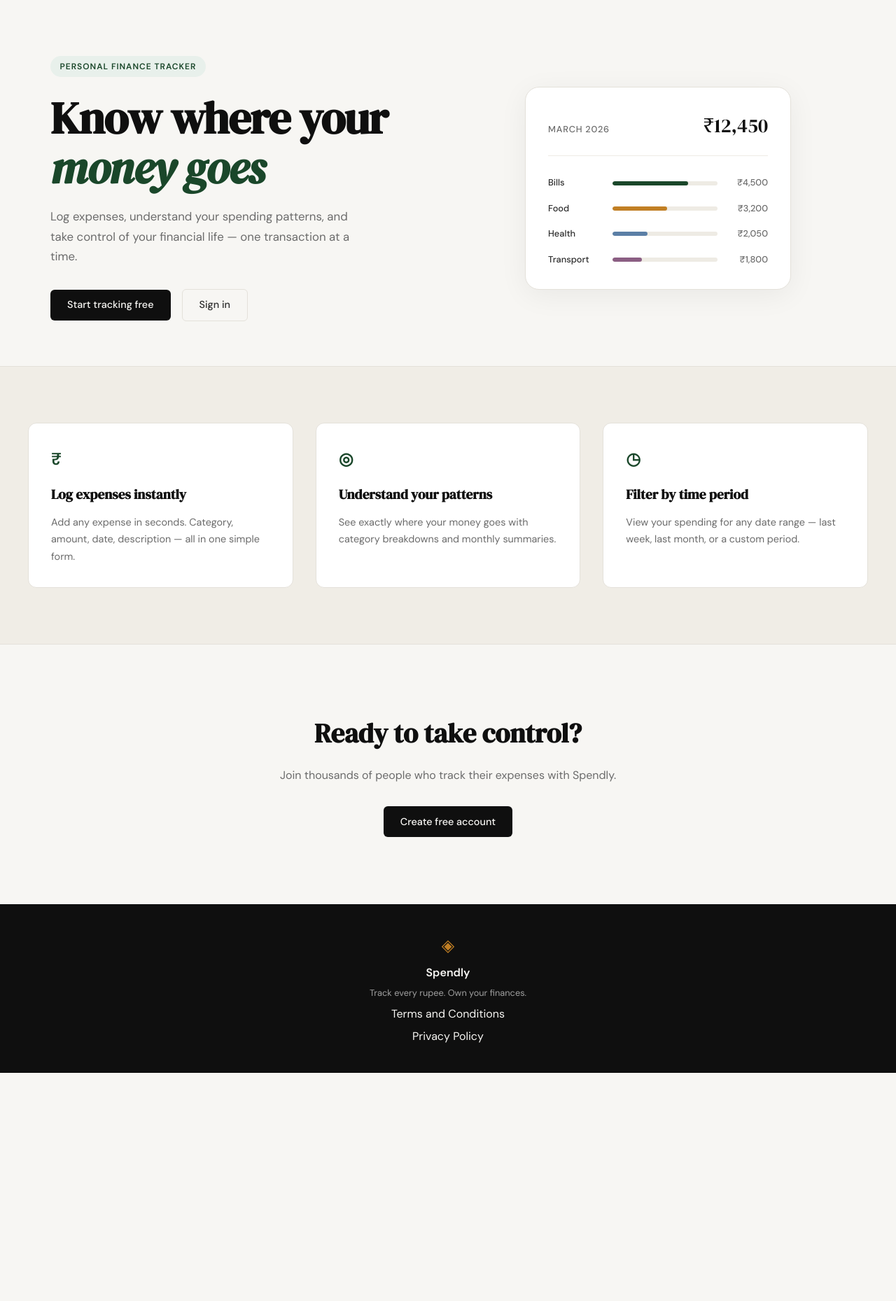
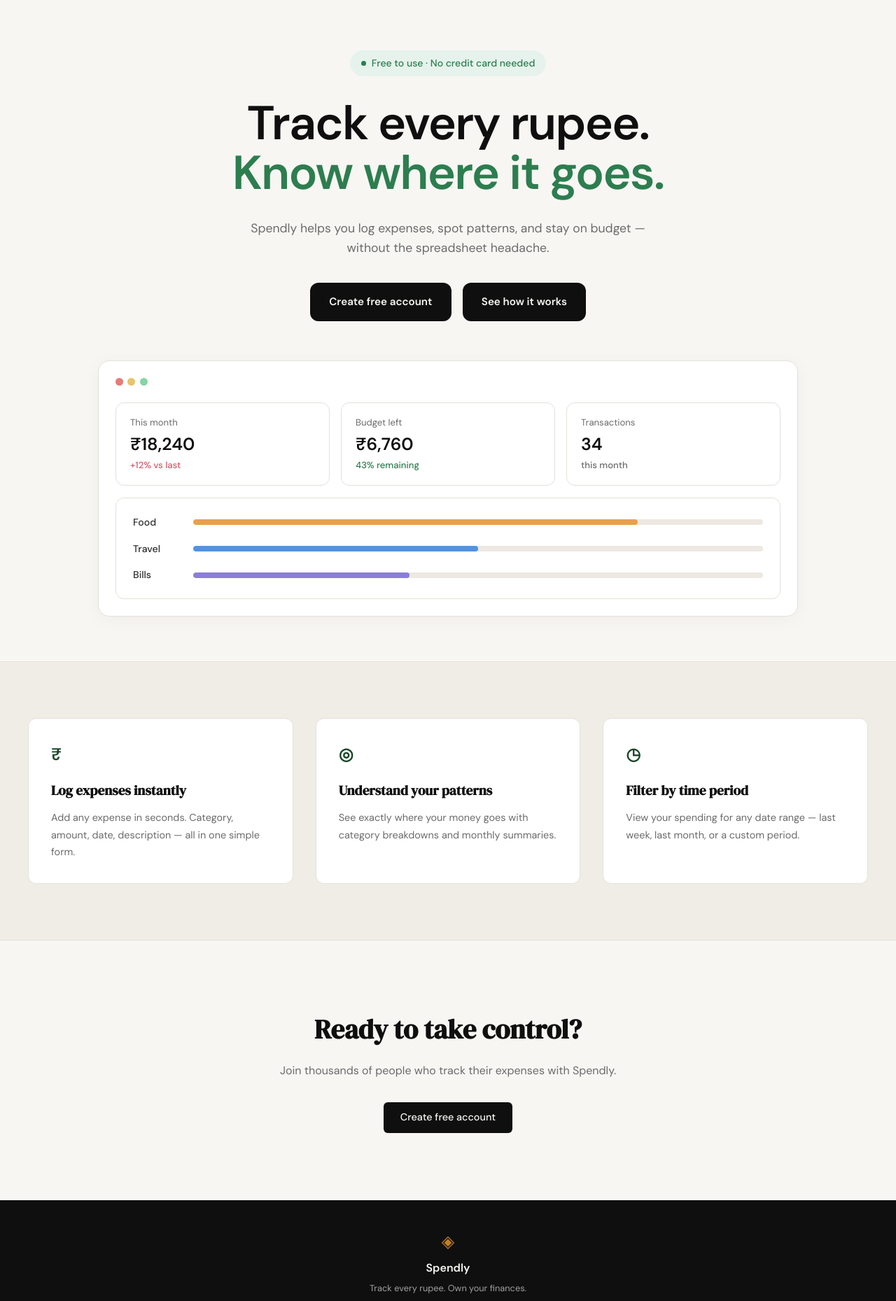
Before and after one commit to utkodex/spendly, a Flask app: page / in a window 1280 px wide. Shown: the part 61-1920 px from the top of the page at 70% size. Before the commit the page ends 1594 px from the top, so only its background shows below. Run offline with Flask 3, Linux system fonts and the light colour scheme.

Commit message:
landing: redesign hero section to match mockup

```diff
--- a/file.txt
+++ b/file.txt
@@ -39,7 +39,7 @@ Match the style of terms.html.
 footer link href from "#" to "/privacy".
 4. Make sure the appearance looks like the website's theme
 
-git commit -m "landing: add privacy policy page and route”
+git commit -m "landing: add privacy policy page and route"
 
 I've attached a screenshot of the updated Spendly hero section design.
 
--- /dev/null
+++ b/static/css/landing.css
@@ -0,0 +1,204 @@
+/* ------------------------------------------------------------------ */
+/* Hero — landing page                                                  */
+/* Overrides the generic .hero rules in style.css                       */
+/* ------------------------------------------------------------------ */
+
+.hero {
+    display: block;
+    grid-template-columns: none;
+    text-align: center;
+    padding: 4.5rem 2rem 4rem;
+    max-width: 1100px;
+    margin: 0 auto;
+}
+
+.hero-content {
+    max-width: 780px;
+    margin: 0 auto 3.5rem;
+}
+
+.hero-badge {
+    display: inline-flex;
+    align-items: center;
+    gap: 0.5rem;
+    background: #e6f3ec;
+    color: #2d7d4f;
+    font-size: 0.88rem;
+    font-weight: 500;
+    letter-spacing: 0;
+    text-transform: none;
+    padding: 0.45rem 1rem;
+    border-radius: 999px;
+    margin-bottom: 2rem;
+}
+
+.hero-badge-dot {
+    width: 7px;
+    height: 7px;
+    background: #2d7d4f;
+    border-radius: 50%;
+}
+
+.hero-title {
+    font-family: var(--font-body);
+    font-weight: 700;
+    font-size: clamp(2.5rem, 6vw, 4.25rem);
+    line-height: 1.05;
+    letter-spacing: -0.025em;
+    color: var(--ink);
+    margin-bottom: 1.75rem;
+}
+
+.hero-title-accent {
+    color: #2d7d4f;
+    font-style: normal;
+}
+
+.hero-subtitle {
+    font-size: 1.1rem;
+    color: var(--ink-muted);
+    line-height: 1.6;
+    max-width: 620px;
+    margin: 0 auto 2.25rem;
+}
+
+.hero-actions {
+    display: flex;
+    gap: 1rem;
+    justify-content: center;
+    align-items: center;
+}
+
+.hero-actions .btn-primary {
+    padding: 0.95rem 1.7rem;
+    font-size: 0.95rem;
+    font-weight: 600;
+    border-radius: 12px;
+    background: var(--ink);
+    color: var(--paper);
+}
+
+.hero-actions .btn-primary:hover {
+    background: #1a1a1a;
+}
+
+/* ------------------------------------------------------------------ */
+/* Mockup window                                                        */
+/* ------------------------------------------------------------------ */
+
+.hero-mockup {
+    background: var(--paper-card);
+    border: 1px solid var(--border);
+    border-radius: 16px;
+    padding: 1.5rem;
+    max-width: 1000px;
+    margin: 0 auto;
+    box-shadow: 0 4px 24px rgba(0, 0, 0, 0.04);
+}
+
+.mockup-dots {
+    display: flex;
+    gap: 0.4rem;
+    margin-bottom: 1.5rem;
+}
+
+.mockup-dot {
+    width: 11px;
+    height: 11px;
+    border-radius: 50%;
+}
+
+.mockup-dot-red { background: #e87a7a; }
+.mockup-dot-yellow { background: #e8c46b; }
+.mockup-dot-green { background: #87d4a5; }
+
+.mockup-stats {
+    display: grid;
+    grid-template-columns: repeat(3, 1fr);
+    gap: 1rem;
+    margin-bottom: 1.1rem;
+}
+
+.stat-tile {
+    background: var(--paper-card);
+    border: 1px solid var(--border);
+    border-radius: 12px;
+    padding: 1.1rem 1.25rem;
+    text-align: left;
+}
+
+.stat-label {
+    font-size: 0.82rem;
+    color: var(--ink-muted);
+    margin-bottom: 0.4rem;
+}
+
+.stat-value {
+    font-family: var(--font-body);
+    font-weight: 700;
+    font-size: 1.55rem;
+    color: var(--ink);
+    margin-bottom: 0.4rem;
+    line-height: 1.1;
+}
+
+.stat-trend {
+    font-size: 0.82rem;
+    font-weight: 500;
+}
+
+.stat-trend-up { color: #d8576a; }
+.stat-trend-good { color: #2d7d4f; }
+.stat-trend-muted { color: var(--ink-muted); }
+
+.mockup-bars {
+    background: var(--paper-card);
+    border: 1px solid var(--border);
+    border-radius: 12px;
+    padding: 1.4rem 1.5rem;
+    display: flex;
+    flex-direction: column;
+    gap: 0.95rem;
+}
+
+.mockup-bar-row {
+    display: grid;
+    grid-template-columns: 70px 1fr;
+    align-items: center;
+    gap: 1rem;
+    text-align: left;
+}
+
+.mockup-cat {
+    font-size: 0.88rem;
+    color: var(--ink-soft);
+    font-weight: 500;
+}
+
+.mockup-bar-track {
+    height: 8px;
+    background: #ede9e2;
+    border-radius: 999px;
+    overflow: hidden;
+}
+
+.mockup-bar {
+    height: 100%;
+    border-radius: 999px;
+}
+
+.mockup-bar-food   { background: #e8a04d; width: 78%; }
+.mockup-bar-travel { background: #5990d9; width: 50%; }
+.mockup-bar-bills  { background: #8b7ed8; width: 38%; }
+
+/* ------------------------------------------------------------------ */
+/* Responsive                                                           */
+/* ------------------------------------------------------------------ */
+
+@media (max-width: 720px) {
+    .hero { padding: 3rem 1.25rem 2.5rem; }
+    .hero-actions { flex-direction: column; width: 100%; }
+    .hero-actions .btn-primary { width: 100%; text-align: center; }
+    .mockup-stats { grid-template-columns: 1fr; }
+    .hero-mockup { padding: 1.1rem; }
+}
--- a/templates/landing.html
+++ b/templates/landing.html
@@ -2,59 +2,74 @@
 
 {% block title %}Spendly — Track Every Rupee{% endblock %}
 
+{% block head %}
+<link rel="stylesheet" href="{{ url_for('static', filename='css/landing.css') }}">
+{% endblock %}
+
 {% block content %}
 
 <section class="hero">
-    <div class="hero-inner">
-        <div class="hero-badge">Personal Finance Tracker</div>
+    <div class="hero-content">
+        <div class="hero-badge">
+            <span class="hero-badge-dot"></span>
+            Free to use · No credit card needed
+        </div>
         <h1 class="hero-title">
-            Know where your<br>
-            <em>money goes</em>
+            Track every rupee.<br>
+            <span class="hero-title-accent">Know where it goes.</span>
         </h1>
         <p class="hero-subtitle">
-            Log expenses, understand your spending patterns,
-            and take control of your financial life —
-            one transaction at a time.
+            Spendly helps you log expenses, spot patterns, and stay
+            on budget — without the spreadsheet headache.
         </p>
         <div class="hero-actions">
-            <a href="{{ url_for('register') }}" class="btn-primary">Start tracking free</a>
-            <a href="{{ url_for('login') }}" class="btn-ghost">Sign in</a>
+            <a href="{{ url_for('register') }}" class="btn-primary">Create free account</a>
+            <a href="#features" class="btn-primary">See how it works</a>
         </div>
     </div>
-    <div class="hero-visual">
-        <div class="mock-card">
-            <div class="mock-card-header">
-                <span class="mock-label">March 2026</span>
-                <span class="mock-total">₹12,450</span>
+
+    <div class="hero-mockup">
+        <div class="mockup-dots">
+            <span class="mockup-dot mockup-dot-red"></span>
+            <span class="mockup-dot mockup-dot-yellow"></span>
+            <span class="mockup-dot mockup-dot-green"></span>
+        </div>
+
+        <div class="mockup-stats">
+            <div class="stat-tile">
+                <div class="stat-label">This month</div>
+                <div class="stat-value">₹18,240</div>
+                <div class="stat-trend stat-trend-up">+12% vs last</div>
             </div>
-            <div class="mock-bars">
-                <div class="mock-bar-row">
-                    <span class="mock-cat">Bills</span>
-                    <div class="mock-bar-track">
-                        <div class="mock-bar" style="width: 72%"></div>
-                    </div>
-                    <span class="mock-amt">₹4,500</span>
+            <div class="stat-tile">
+                <div class="stat-label">Budget left</div>
+                <div class="stat-value">₹6,760</div>
+                <div class="stat-trend stat-trend-good">43% remaining</div>
+            </div>
+            <div class="stat-tile">
+                <div class="stat-label">Transactions</div>
+                <div class="stat-value">34</div>
+                <div class="stat-trend stat-trend-muted">this month</div>
+            </div>
+        </div>
+
+        <div class="mockup-bars">
+            <div class="mockup-bar-row">
+                <span class="mockup-cat">Food</span>
+                <div class="mockup-bar-track">
+                    <div class="mockup-bar mockup-bar-food"></div>
                 </div>
-                <div class="mock-bar-row">
-                    <span class="mock-cat">Food</span>
-                    <div class="mock-bar-track">
-                        <div class="mock-bar mock-bar-2" style="width: 52%"></div>
-                    </div>
-                    <span class="mock-amt">₹3,200</span>
+            </div>
+            <div class="mockup-bar-row">
+                <span class="mockup-cat">Travel</span>
+                <div class="mockup-bar-track">
+                    <div class="mockup-bar mockup-bar-travel"></div>
                 </div>
-                <div class="mock-bar-row">
-                    <span class="mock-cat">Health</span>
-                    <div class="mock-bar-track">
-                        <div class="mock-bar mock-bar-3" style="width: 33%"></div>
-                    </div>
-                    <span class="mock-amt">₹2,050</span>
-                </div>
-                <div class="mock-bar-row">
-                    <span class="mock-cat">Transport</span>
-                    <div class="mock-bar-track">
-                        <div class="mock-bar mock-bar-4" style="width: 28%"></div>
-                    </div>
-                    <span class="mock-amt">₹1,800</span>
+            </div>
+            <div class="mockup-bar-row">
+                <span class="mockup-cat">Bills</span>
+                <div class="mockup-bar-track">
+                    <div class="mockup-bar mockup-bar-bills"></div>
                 </div>
             </div>
         </div>
```
Also changed, not shown: file.png (added).
